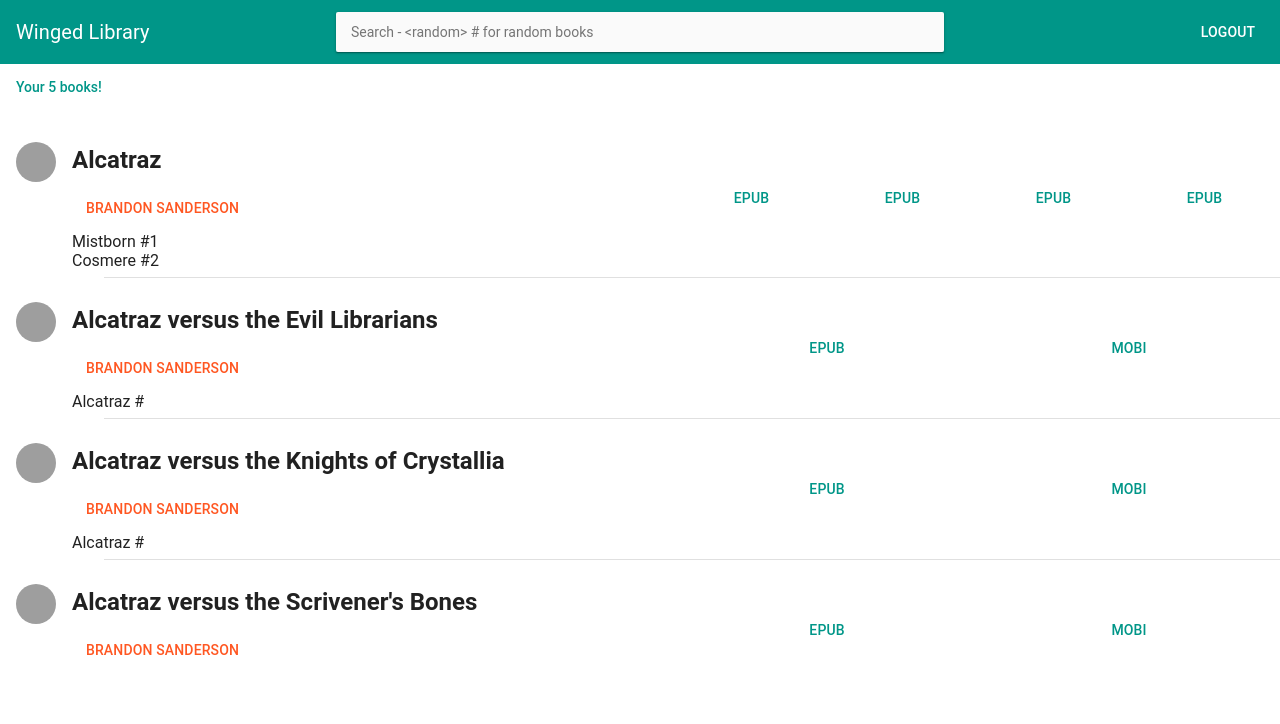
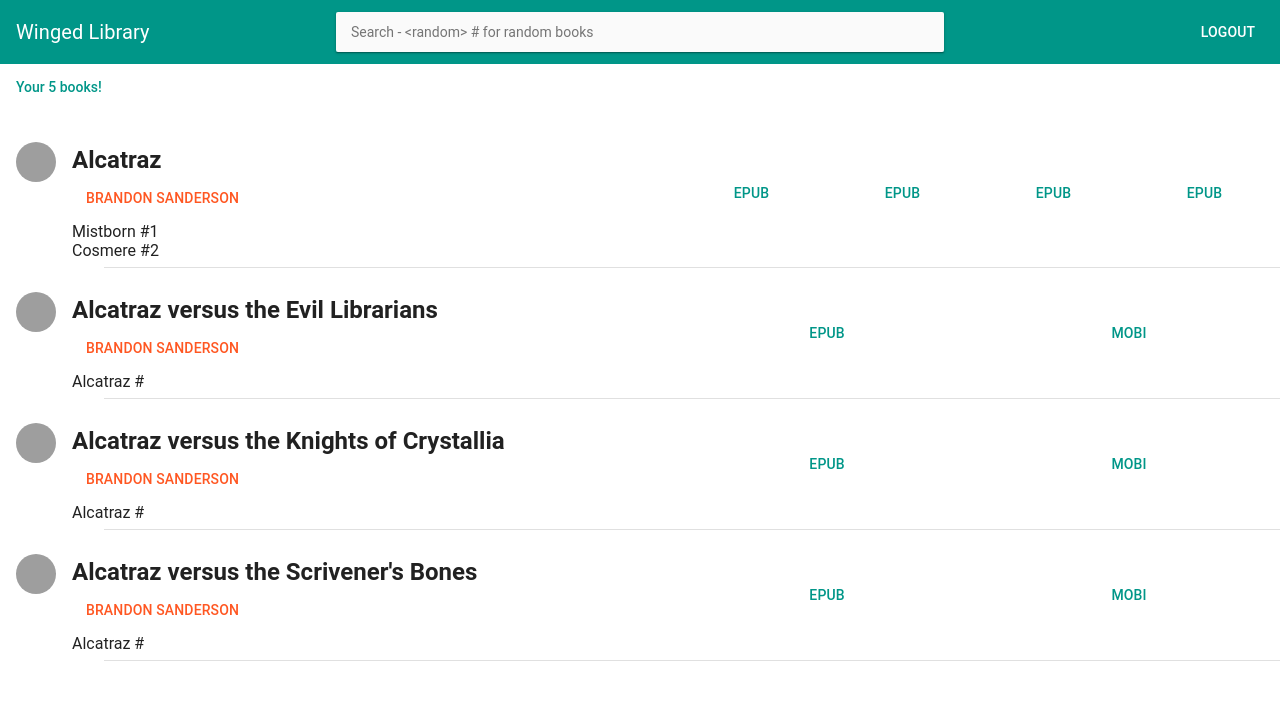
Before and after one commit to gitter-badger/bookserver, a Django app: template library/templates/library/angularCatalog.html in a window 1280 px wide. Shown: the top 724 px of the page. Run offline with Django 3.2, Linux system fonts and the light colour scheme; the template is opened without the code that fills it, so the values that code supplies are empty; some libraries are stand-ins or nearby versions; grey boxes are pictures that could not be loaded.

Commit message:
Latest file hadnt copied

```diff
--- a/library/static/library/public/styles.css
+++ b/library/static/library/public/styles.css
@@ -1,4 +1,7 @@
 h2 {
-margin-bottom:10px;
-
+margin-bottom:0px;
+-webkit-margin-after: 0.0em;
 }
+.author{
+margin-top:-8px;
+}
```
